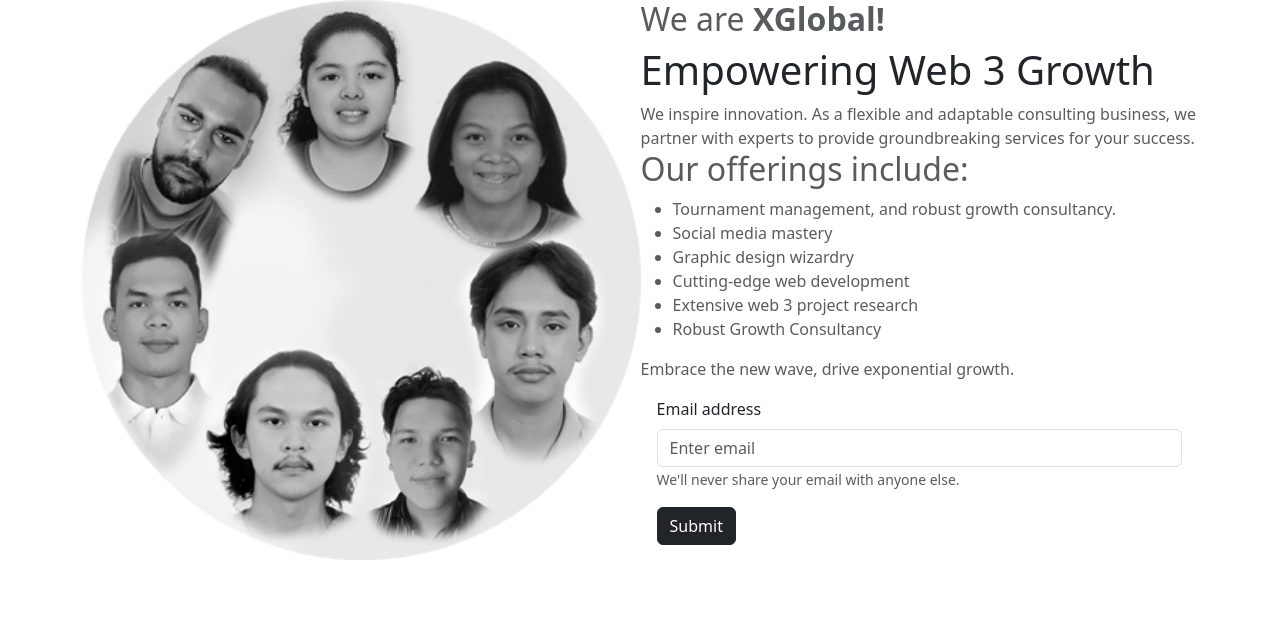
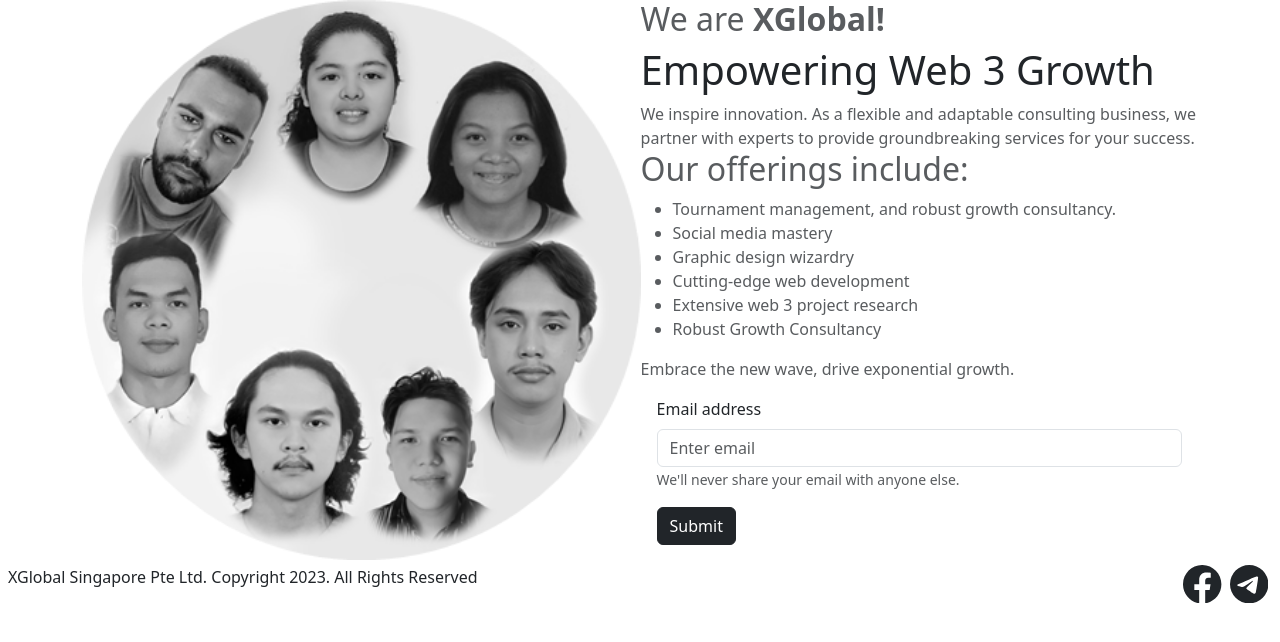
Before and after one commit to DanielUrn/xgantipattern, a React (Create React App) app: page / in a window 1280 px wide. Shown: the top 642 px of the page. Built offline with nearby package versions, Linux system fonts and the light colour scheme.

Commit message:
Footer layout done

```diff
--- a/src/App.js
+++ b/src/App.js
@@ -6,6 +6,7 @@ import ansel from './img/ansel2.png'
 import team from './img/team.png'
 import { Form, Button } from 'react-bootstrap';
 import React, { useState } from 'react';
+import { Facebook, Telegram } from 'react-bootstrap-icons';
 
 
 function App() {
@@ -62,11 +63,14 @@ function App() {
           </div>
         </div>
       </div>
-      <div className='footer'>
+      <div className='footer d-flex mx-2 my-1 justify-content-between'>
         <div className=''>
-
+          <span>XGlobal Singapore Pte Ltd. Copyright 2023. All Rights Reserved</span>
         </div>
-        <div></div>
+        <div>
+          <Facebook className='mx-1' width={"3vw"} height={"3vw"}></Facebook>
+          <Telegram className='mx-1' width={"3vw"} height={"3vw"}></Telegram>
+        </div>
       </div>
     </div>
   );
```
